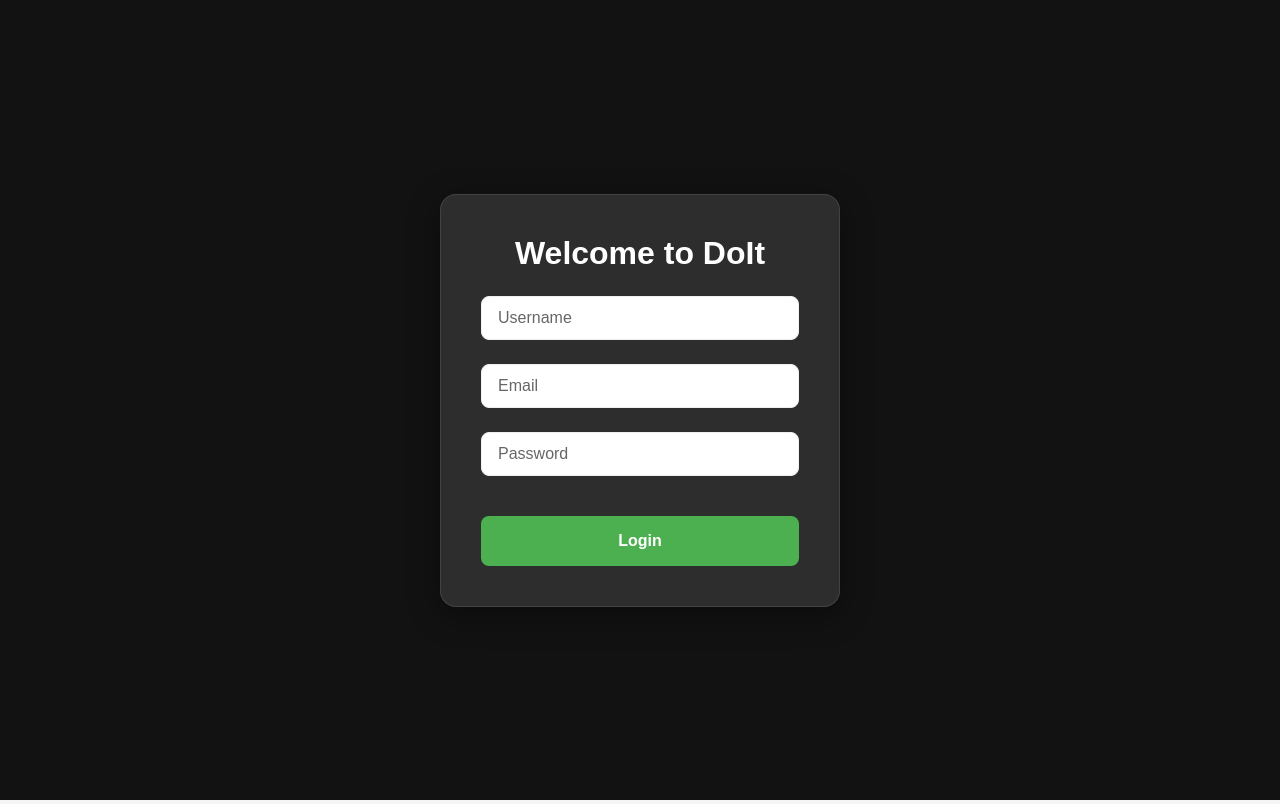
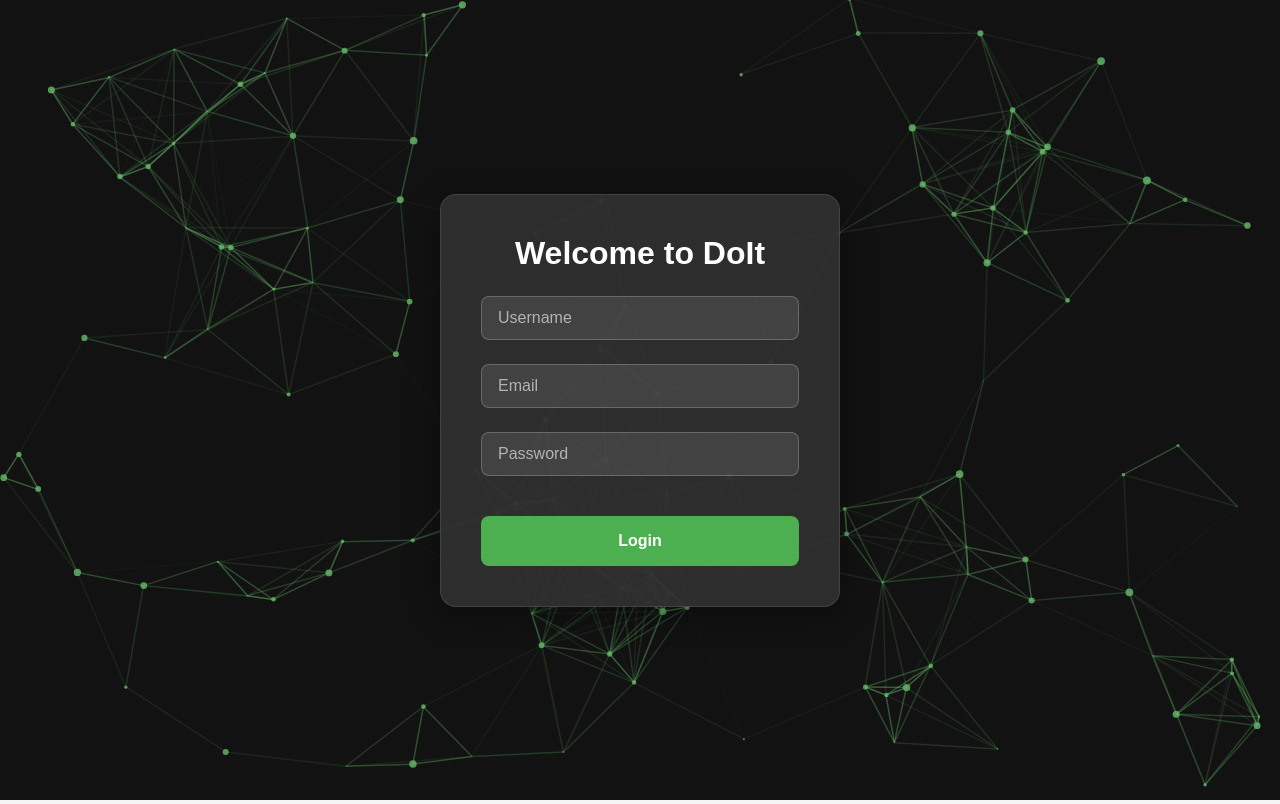
Before and after one commit to Dinesh-dypcoe/DoIt, a React (Vite) app: page /login in a window 1280 px wide. Built offline with nearby package versions, Linux system fonts and the light colour scheme; no server answers.

Commit message:
final commit

```diff
--- a/src/components/Auth/Login.jsx
+++ b/src/components/Auth/Login.jsx
@@ -1,6 +1,7 @@
 import { useState } from 'react';
 import { useDispatch } from 'react-redux';
 import { login } from '../../store/slices/authSlice';
+import ParticleBackground from './ParticleBackground';
 
 function Login() {
   const dispatch = useDispatch();
@@ -27,6 +28,7 @@ function Login() {
 
   return (
     <div className="login-container">
+      <ParticleBackground />
       <form className="login-form" onSubmit={handleSubmit}>
         <h2>Welcome to DoIt</h2>
         <div className="form-group">
--- a/src/components/Auth/ParticleBackground.jsx
+++ b/src/components/Auth/ParticleBackground.jsx
@@ -54,17 +54,6 @@ function ParticleBackground() {
             mode: 'push'
           },
           resize: true
-        },
-        modes: {
-          grab: {
-            distance: 140,
-            line_linked: {
-              opacity: 1
-            }
-          },
-          push: {
-            particles_nb: 4
-          }
         }
       },
       retina_detect: true
--- a/src/styles/global.css
+++ b/src/styles/global.css
@@ -332,7 +332,18 @@ body {
   left: 0;
 }
 
+#particles-js {
+  position: absolute;
+  top: 0;
+  left: 0;
+  width: 100%;
+  height: 100%;
+  z-index: 1;
+}
+
 .login-form {
+  position: relative;
+  z-index: 2;
   background: rgba(48, 48, 48, 0.95);
   padding: 2.5rem;
   border-radius: 16px;
@@ -362,14 +373,15 @@ body {
 }
 
 .form-group input {
+  position: relative;
+  z-index: 3;
+  background: rgba(255, 255, 255, 0.1);
+  border: 1px solid rgba(255, 255, 255, 0.2);
+  color: white;
   width: 100%;
   padding: 0.75rem 1rem;
-  border: 2px solid #404040;
   border-radius: 8px;
   font-size: 1rem;
-  background: #242424;
-  color: #ffffff;
-  transition: all 0.3s ease;
 }
 
 .form-group input:focus {
@@ -379,6 +391,8 @@ body {
 }
 
 .login-form button {
+  position: relative;
+  z-index: 3;
   width: 100%;
   padding: 1rem;
   background: #4CAF50;
@@ -1703,3 +1717,24 @@ body {
 .login-form input::placeholder {
   color: var(--text-secondary);
 }
+
+.login-form input {
+  position: relative;
+  z-index: 3;
+  background: rgba(255, 255, 255, 0.1);
+  border: 1px solid rgba(255, 255, 255, 0.2);
+  color: white;
+  width: 100%;
+  padding: 0.75rem 1rem;
+  border-radius: 8px;
+  font-size: 1rem;
+}
+
+.login-form input::placeholder {
+  color: rgba(255, 255, 255, 0.6);
+}
+
+.login-form button {
+  position: relative;
+  z-index: 3;
+}
```
